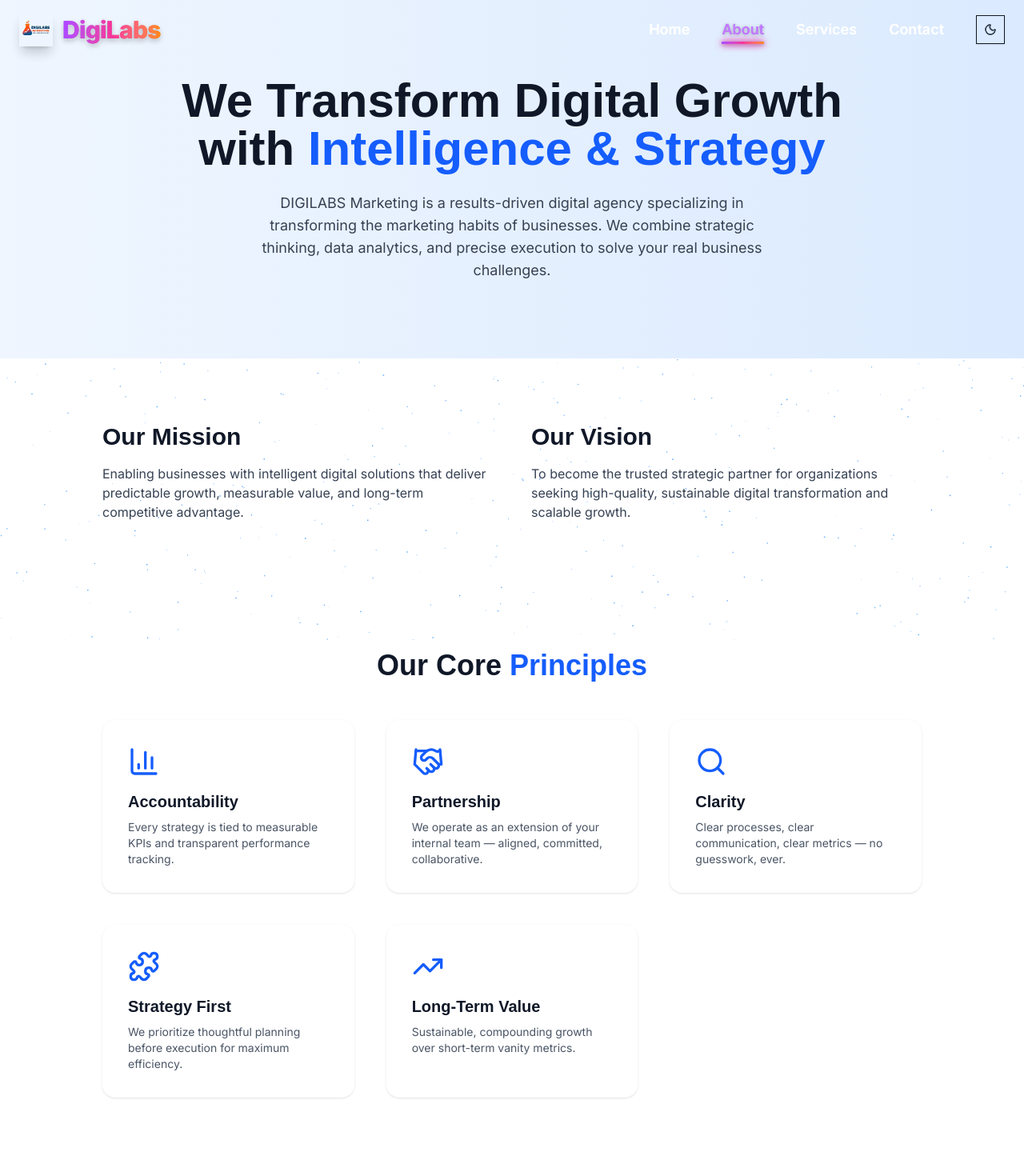
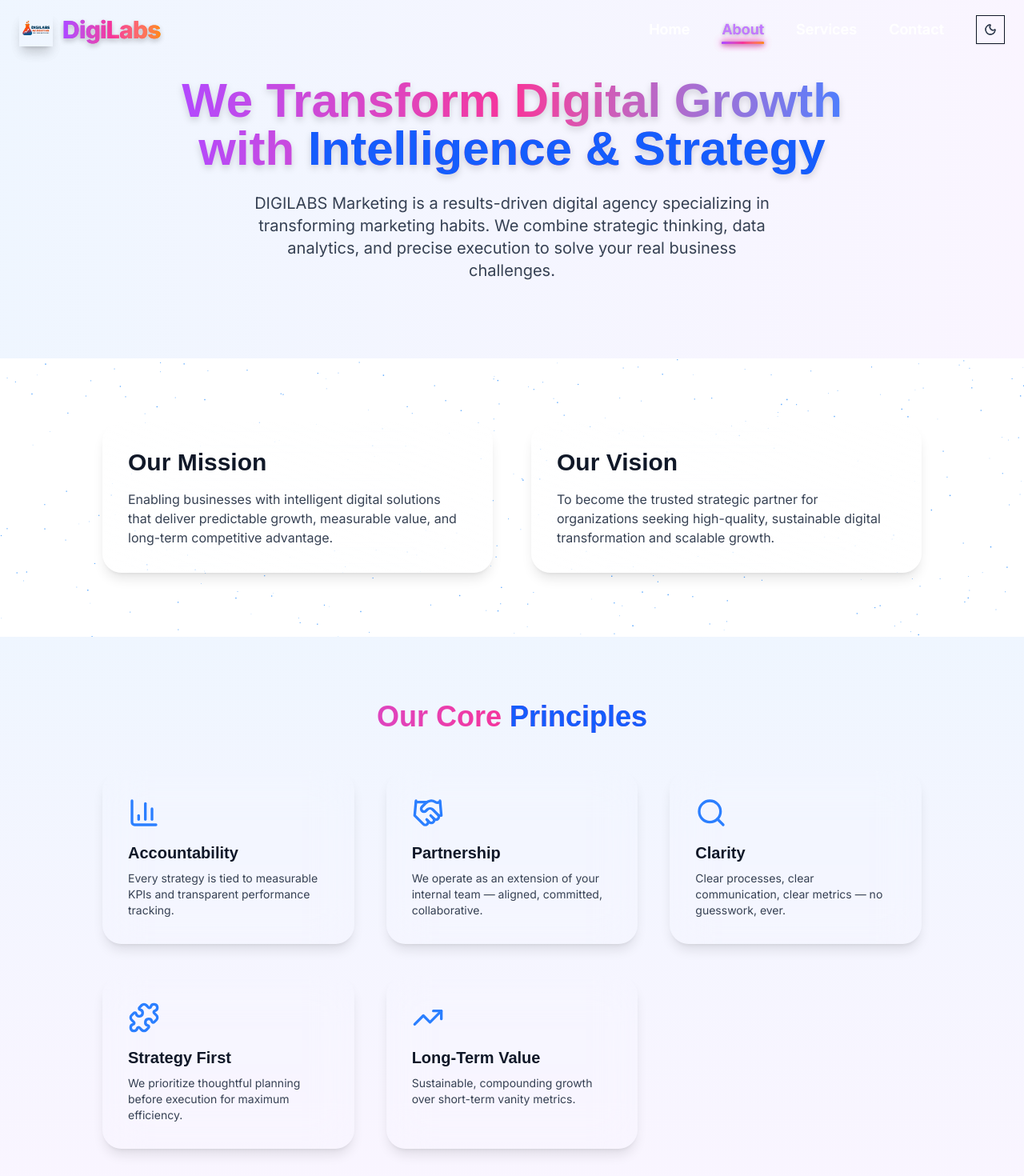
Before and after one commit to Dharanish-2006/DigiLabs, a Next.js app: page /about in a window 1280 px wide. Shown: the top 1470 px of the page at 80% size. Built offline with nearby package versions, Linux system fonts and the light colour scheme.

Commit message:
Update page.tsx

```diff
--- a/app/about/page.tsx
+++ b/app/about/page.tsx
@@ -8,22 +8,29 @@ export default function AboutPage() {
   return (
     <main className="text-gray-900 dark:text-gray-100">
       <Navbar />
-      <section className="relative overflow-hidden py-24 px-6 md:px-16 bg-gradient-to-r from-blue-50 to-blue-100 dark:from-gray-900 dark:to-gray-800">
+
+      {/* Hero Section */}
+      <section className="relative overflow-hidden py-24 px-6 md:px-16 bg-gradient-to-r from-blue-50 to-purple-50 dark:from-gray-900 dark:to-gray-800">
+        {/* Background Glow */}
+        <div className="absolute inset-0 -z-10">
+          <div className="absolute top-[-20%] left-[-10%] w-[400px] h-[400px] bg-purple-500/20 blur-[120px] rounded-full"></div>
+          <div className="absolute bottom-[-20%] right-[-10%] w-[400px] h-[400px] bg-pink-500/20 blur-[130px] rounded-full"></div>
+        </div>
+
         <motion.div
           initial={{ opacity: 0, y: 40 }}
           animate={{ opacity: 1, y: 0 }}
-          transition={{ duration: 0.6 }}
+          transition={{ duration: 0.7 }}
           className="max-w-4xl mx-auto text-center"
         >
-          <h1 className="text-4xl md:text-6xl font-bold mb-6">
+          <h1 className="text-4xl md:text-6xl font-extrabold mb-6 bg-gradient-to-r from-purple-500 via-pink-500 to-blue-500 text-transparent bg-clip-text drop-shadow-lg">
             We Transform Digital Growth with{" "}
-            <span className="text-blue-600">Intelligence & Strategy</span>
+            <span className="text-blue-600 dark:text-blue-400">Intelligence & Strategy</span>
           </h1>
 
-          <p className="text-lg text-gray-700 dark:text-gray-300 max-w-2xl mx-auto">
-            DIGILABS Marketing is a results-driven digital agency specializing in
-            transforming the marketing habits of businesses.
-            We combine strategic thinking, data analytics, and precise execution
+          <p className="text-lg md:text-xl text-gray-700 dark:text-gray-300 max-w-2xl mx-auto">
+            DIGILABS Marketing is a results-driven digital agency specializing in transforming
+            marketing habits. We combine strategic thinking, data analytics, and precise execution
             to solve your real business challenges.
           </p>
         </motion.div>
@@ -31,62 +38,67 @@ export default function AboutPage() {
 
       {/* Mission + Vision */}
       <section className="py-20 px-6 md:px-16 max-w-6xl mx-auto grid md:grid-cols-2 gap-12">
-        <motion.div
-          initial={{ opacity: 0, x: -30 }}
-          whileInView={{ opacity: 1, x: 0 }}
-          transition={{ duration: 0.5 }}
-        >
-          <h2 className="text-3xl font-bold mb-4">Our Mission</h2>
-          <p className="text-gray-700 dark:text-gray-300">
-            Enabling businesses with intelligent digital solutions that deliver
-            predictable growth, measurable value, and long-term competitive advantage.
-          </p>
-        </motion.div>
-
-        <motion.div
-          initial={{ opacity: 0, x: 30 }}
-          whileInView={{ opacity: 1, x: 0 }}
-          transition={{ duration: 0.5 }}
-        >
-          <h2 className="text-3xl font-bold mb-4">Our Vision</h2>
-          <p className="text-gray-700 dark:text-gray-300">
-            To become the trusted strategic partner for organizations seeking
-            high-quality, sustainable digital transformation and scalable growth.
-          </p>
-        </motion.div>
+        {[
+          {
+            title: "Our Mission",
+            text: "Enabling businesses with intelligent digital solutions that deliver predictable growth, measurable value, and long-term competitive advantage.",
+            from: "-30",
+          },
+          {
+            title: "Our Vision",
+            text: "To become the trusted strategic partner for organizations seeking high-quality, sustainable digital transformation and scalable growth.",
+            from: "30",
+          },
+        ].map((item, i) => (
+          <motion.div
+            key={i}
+            initial={{ opacity: 0, x: parseInt(item.from) }}
+            whileInView={{ opacity: 1, x: 0 }}
+            transition={{ duration: 0.6, delay: i * 0.1 }}
+            viewport={{ once: true }}
+            className="bg-gradient-to-tr from-white/20 to-white/5 dark:from-gray-800/20 dark:to-gray-900/10 p-8 rounded-3xl backdrop-blur-2xl shadow-lg"
+          >
+            <h2 className="text-3xl font-bold mb-4">{item.title}</h2>
+            <p className="text-gray-700 dark:text-gray-300">{item.text}</p>
+          </motion.div>
+        ))}
       </section>
 
       {/* Core Principles */}
-      <section className="py-20 bg-gray-50 dark:bg-gray-900">
+      <section className="py-20 relative bg-gradient-to-b from-blue-50 to-purple-50 dark:from-gray-900 dark:to-gray-800">
+        {/* Neon Glow Circles */}
+        <div className="absolute -top-16 left-0 w-72 h-72 bg-pink-500/10 blur-[120px] rounded-full -z-10"></div>
+        <div className="absolute -bottom-16 right-0 w-72 h-72 bg-purple-500/10 blur-[120px] rounded-full -z-10"></div>
+
         <div className="max-w-6xl mx-auto px-6 md:px-16">
-          <h2 className="text-3xl md:text-4xl font-bold text-center mb-12">
-            Our Core <span className="text-blue-600">Principles</span>
+          <h2 className="text-3xl md:text-4xl font-bold text-center mb-12 bg-gradient-to-r from-purple-500 via-pink-500 to-blue-500 text-transparent bg-clip-text">
+            Our Core <span className="text-blue-600 dark:text-blue-400">Principles</span>
           </h2>
 
           <div className="grid sm:grid-cols-2 lg:grid-cols-3 gap-10">
             {[
               {
-                icon: <BarChart3 className="w-10 h-10 text-blue-600" />,
+                icon: <BarChart3 className="w-10 h-10 text-blue-500" />,
                 title: "Accountability",
                 desc: "Every strategy is tied to measurable KPIs and transparent performance tracking.",
               },
               {
-                icon: <Handshake className="w-10 h-10 text-blue-600" />,
+                icon: <Handshake className="w-10 h-10 text-blue-500" />,
                 title: "Partnership",
                 desc: "We operate as an extension of your internal team — aligned, committed, collaborative.",
               },
               {
-                icon: <Search className="w-10 h-10 text-blue-600" />,
+                icon: <Search className="w-10 h-10 text-blue-500" />,
                 title: "Clarity",
                 desc: "Clear processes, clear communication, clear metrics — no guesswork, ever.",
               },
               {
-                icon: <Puzzle className="w-10 h-10 text-blue-600" />,
+                icon: <Puzzle className="w-10 h-10 text-blue-500" />,
                 title: "Strategy First",
                 desc: "We prioritize thoughtful planning before execution for maximum efficiency.",
               },
               {
-                icon: <TrendingUp className="w-10 h-10 text-blue-600" />,
+                icon: <TrendingUp className="w-10 h-10 text-blue-500" />,
                 title: "Long-Term Value",
                 desc: "Sustainable, compounding growth over short-term vanity metrics.",
               },
@@ -95,14 +107,13 @@ export default function AboutPage() {
                 key={i}
                 initial={{ opacity: 0, y: 30 }}
                 whileInView={{ opacity: 1, y: 0 }}
-                transition={{ duration: 0.4, delay: i * 0.1 }}
-                className="bg-white dark:bg-gray-800 p-8 rounded-2xl shadow hover:shadow-lg transition"
+                transition={{ duration: 0.5, delay: i * 0.1 }}
+                viewport={{ once: true }}
+                className="bg-white/20 dark:bg-gray-800/30 backdrop-blur-xl p-8 rounded-3xl shadow-lg hover:shadow-2xl transition-all"
               >
                 <div className="mb-4">{item.icon}</div>
                 <h3 className="text-xl font-semibold mb-2">{item.title}</h3>
-                <p className="text-gray-600 dark:text-gray-300 text-sm">
-                  {item.desc}
-                </p>
+                <p className="text-gray-700 dark:text-gray-300 text-sm">{item.desc}</p>
               </motion.div>
             ))}
           </div>
@@ -110,26 +121,27 @@ export default function AboutPage() {
       </section>
 
       {/* Final CTA */}
-      <section className="py-20 px-6 md:px-16 text-center">
+      <section className="py-20 px-6 md:px-16 text-center bg-gradient-to-r from-purple-50 to-pink-50 dark:from-gray-900 dark:to-gray-800">
         <motion.div
           initial={{ opacity: 0, y: 30 }}
           whileInView={{ opacity: 1, y: 0 }}
           transition={{ duration: 0.5 }}
+          viewport={{ once: true }}
           className="max-w-3xl mx-auto"
         >
-          <h2 className="text-3xl md:text-4xl font-bold mb-4">
-            We Don’t Just Market —
-            <span className="text-blue-600">We Build Business Outcomes</span>
+          <h2 className="text-3xl md:text-4xl font-bold mb-4 bg-gradient-to-r from-purple-500 via-pink-500 to-blue-500 text-transparent bg-clip-text">
+            We Don’t Just Market —{" "}
+            <span className="text-blue-600 dark:text-blue-400">We Build Business Outcomes</span>
           </h2>
 
-          <p className="text-gray-600 dark:text-gray-300 mb-8">
+          <p className="text-gray-700 dark:text-gray-300 mb-8">
             We operate with a business-first mindset — focused on outcomes,
             efficiency, and alignment with your organizational goals.
           </p>
 
           <a
             href="/contact"
-            className="inline-block bg-blue-600 hover:bg-blue-700 text-white px-8 py-3 rounded-xl font-semibold transition"
+            className="inline-block bg-gradient-to-r from-purple-600 via-pink-500 to-blue-500 hover:from-purple-700 hover:via-pink-600 hover:to-blue-600 text-white px-8 py-4 rounded-2xl font-semibold transition-all shadow-lg"
           >
             Contact Us
           </a>
```
